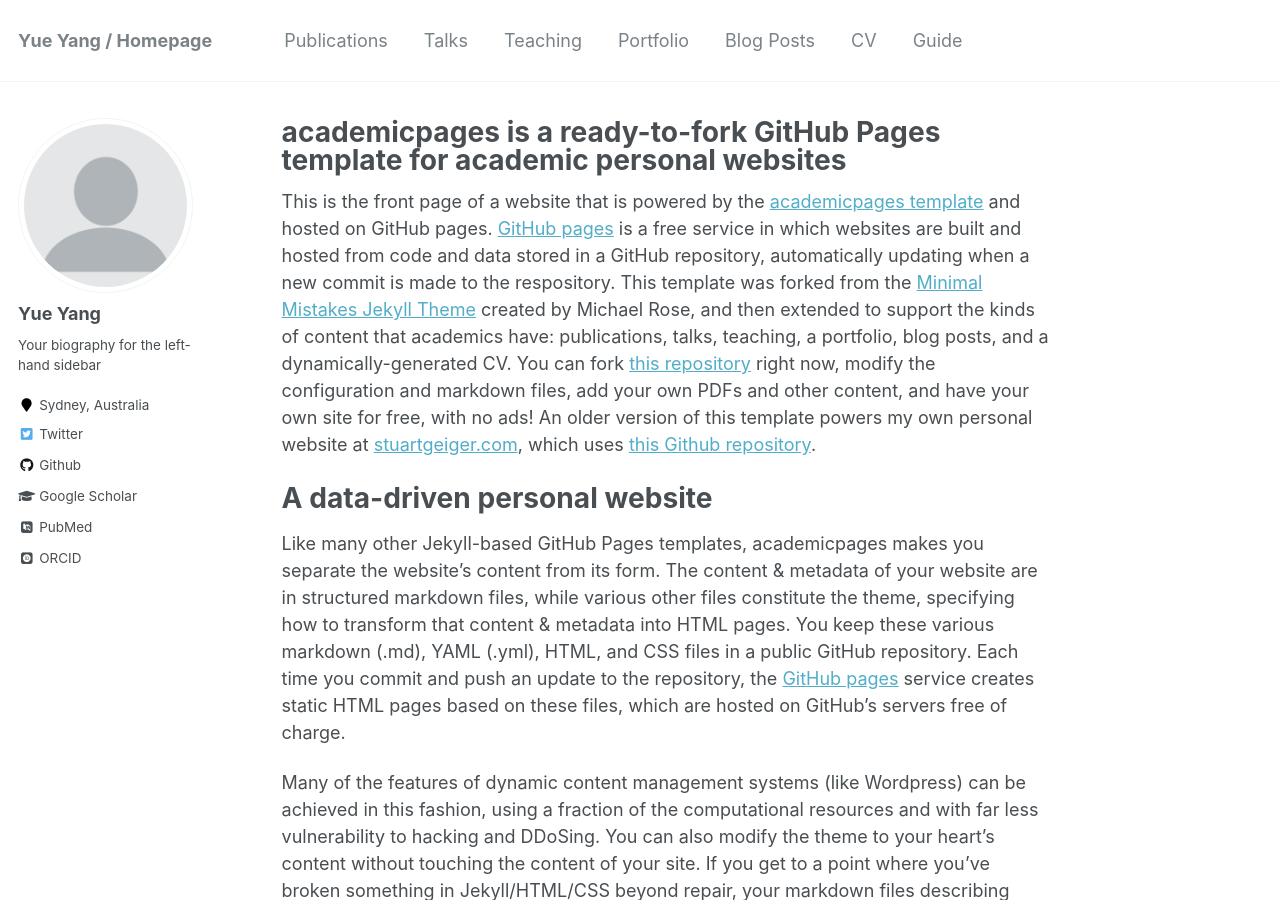
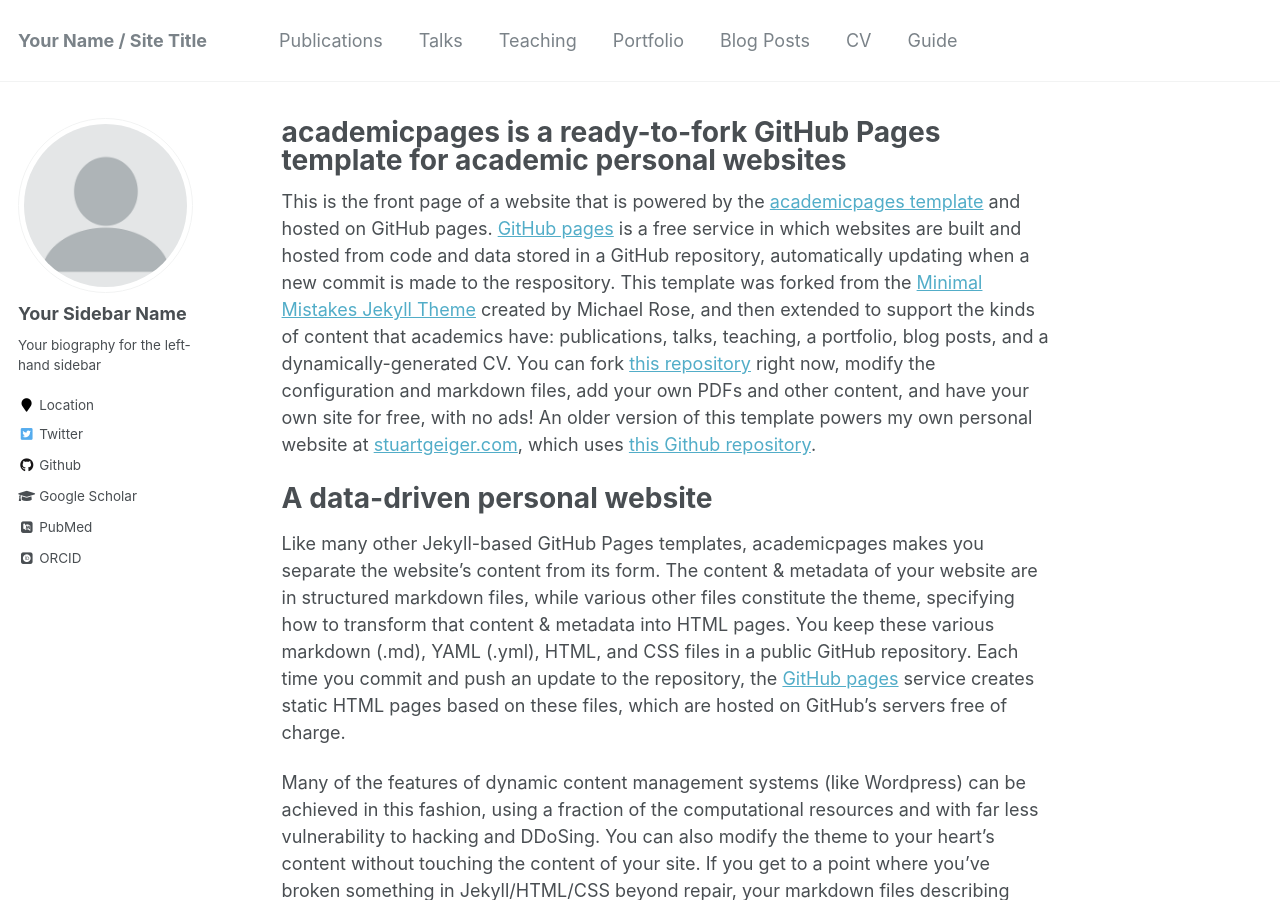
Before and after one commit to marco-yue/biography, a Jekyll site: the page built from _pages/about.md, in a window 1280 px wide and 900 px high. Built offline with Jekyll 4.4.1, drawn with Linux system fonts in a browser that asks for light colours; some web fonts are replaced; some of the changed text lies outside the part shown.

Commit message:
Update _config.yml

```diff
--- a/_config.yml
+++ b/_config.yml
@@ -7,15 +7,13 @@
 
 # Site Settings
 locale                   : "en-US"
-title                    : "Yue Yang / Homepage"
+title                    : "Your Name / Site Title"
 title_separator          : "-"
-name                     : &name "Yue (Marco) Yang"
-description              : &description "PHD student,"
-description              : &description "School of Civil Engineering,"
-description              : &description "University of Sydney"
-url                      : https://marco.github.io # the base hostname & protocol for your site e.g. "https://mmistakes.github.io"
+name                     : &name "Your Name"
+description              : &description "personal description"
+url                      : https://academicpages.github.io # the base hostname & protocol for your site e.g. "https://mmistakes.github.io"
 baseurl                  : "" # the subpath of your site, e.g. "/blog"
-repository               : "marco-yue/marco.github.io"
+repository               : "academicpages/academicpages.github.io"
 teaser                   :  # filename of teaser fallback teaser image placed in /images/, .e.g. "500x300.png"
 breadcrumbs              : false # true, false (default)
 words_per_minute         : 160
@@ -82,13 +80,13 @@ analytics:
 
 # Site Author
 author:
-  name             : "Yue Yang"
+  name             : "Your Sidebar Name"
   avatar           : "profile.png"
   bio              : "Your biography for the left-hand sidebar"
-  location         : "Sydney, Australia"
+  location         : "Location"
   employer         :
   pubmed           : "https://www.ncbi.nlm.nih.gov/pubmed/?term=john+snow"
-  googlescholar    : "https://scholar.google.com/citations?user=dDrJPXcAAAAJ&hl=zh-CN"
+  googlescholar    : "http://yourfullgooglescholarurl.com"
   email            :
   researchgate     :  # example: "https://www.researchgate.net/profile/yourprofile"
   uri              :
```
